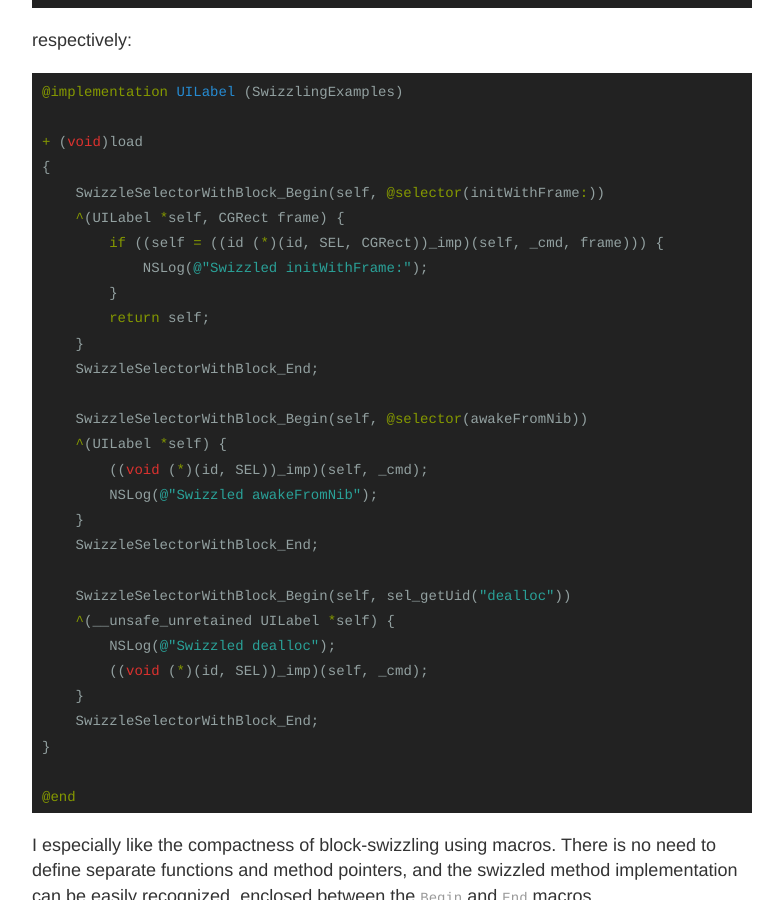
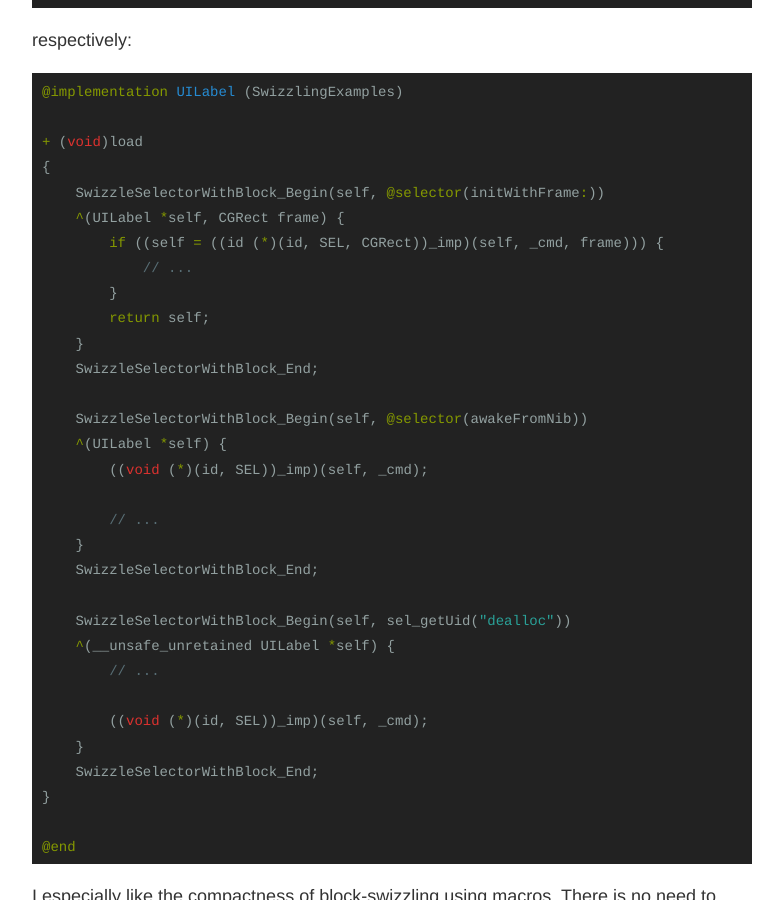
Before and after one commit to defagos/defagos.github.io, a Jekyll site: the page built from _posts/2014-12-4-yet_another_article_about_method_swizzling.md, in a window 1280 px wide and 900 px high, scrolled down 11449 px. Shown: the whole window, without its empty margins (248-1031 px from the left). Built offline with Jekyll 4.4.1, drawn with Linux system fonts in a browser that asks for light colours.

Commit message:
Make examples consistent

```diff
--- a/_posts/2014-12-4-yet_another_article_about_method_swizzling.md
+++ b/_posts/2014-12-4-yet_another_article_about_method_swizzling.md
@@ -362,7 +362,7 @@ respectively:
     SwizzleSelectorWithBlock_Begin(self, @selector(initWithFrame:))
     ^(UILabel *self, CGRect frame) {
         if ((self = ((id (*)(id, SEL, CGRect))_imp)(self, _cmd, frame))) {
-            NSLog(@"Swizzled initWithFrame:");
+            // ...
         }
         return self;
     }
@@ -371,13 +371,15 @@ respectively:
     SwizzleSelectorWithBlock_Begin(self, @selector(awakeFromNib))
     ^(UILabel *self) {
         ((void (*)(id, SEL))_imp)(self, _cmd);
-        NSLog(@"Swizzled awakeFromNib");
+
+        // ...
     }
     SwizzleSelectorWithBlock_End;
 
     SwizzleSelectorWithBlock_Begin(self, sel_getUid("dealloc"))
     ^(__unsafe_unretained UILabel *self) {
-        NSLog(@"Swizzled dealloc");
+        // ...
+
         ((void (*)(id, SEL))_imp)(self, _cmd);
     }
     SwizzleSelectorWithBlock_End;
```
